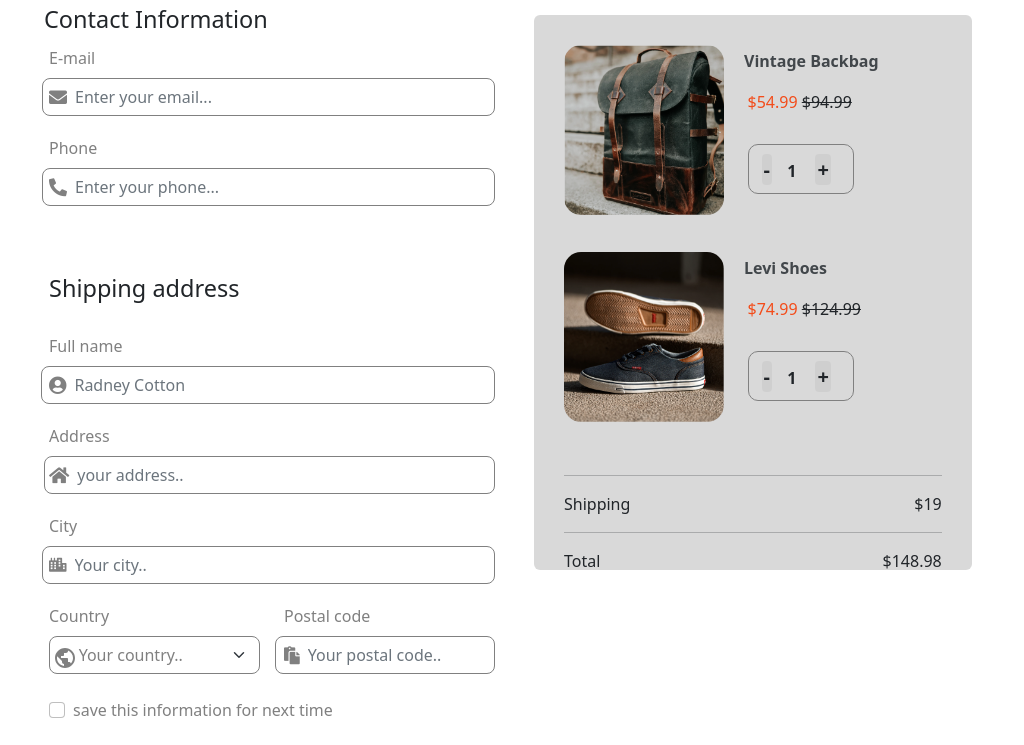
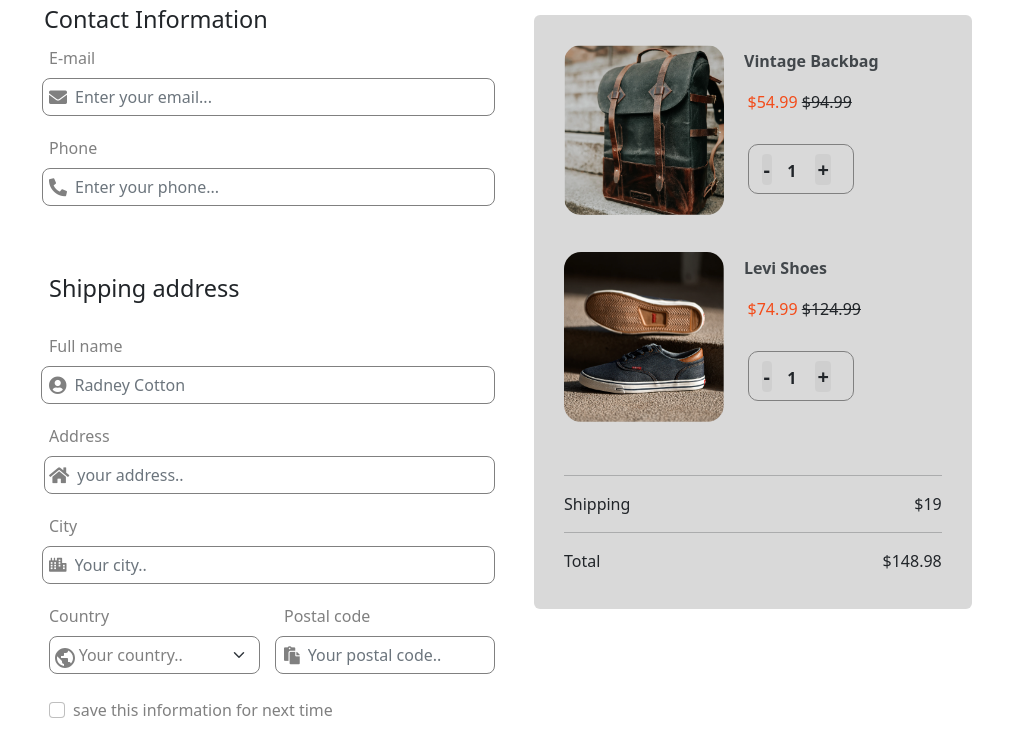
Before and after one commit to Vijaykannnan/checkout-form, a plain HTML site: page index.html in a window 1024 px wide. Shown: the part 51-796 px from the top of the page. Drawn offline with nearby package versions, Linux system fonts and the light colour scheme.

Commit message:
Add files via upload

```diff
--- a/style.css
+++ b/style.css
@@ -208,7 +208,7 @@
 
 @media (min-width: 772px) and (max-width: 1040px) {
   .checkout-details {
-    height: 70%;
+    height: 75%;
   }
   .first-product img,
   .second-product img {
@@ -226,7 +226,7 @@
   }
 }
 
-@media (min-width: 1040px) {
+@media (min-width: 1042px) {
   .checkout-details {
     width: 84%;
     height: 80%;
```
